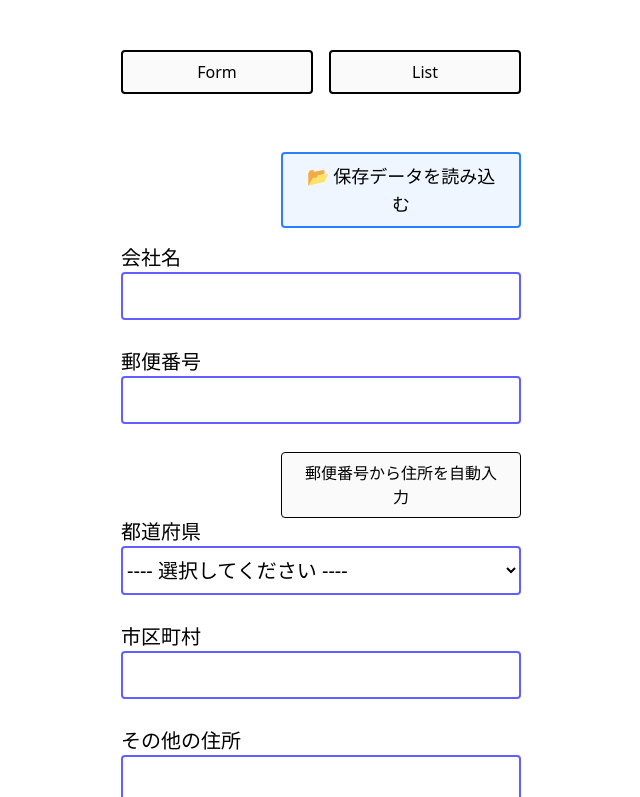
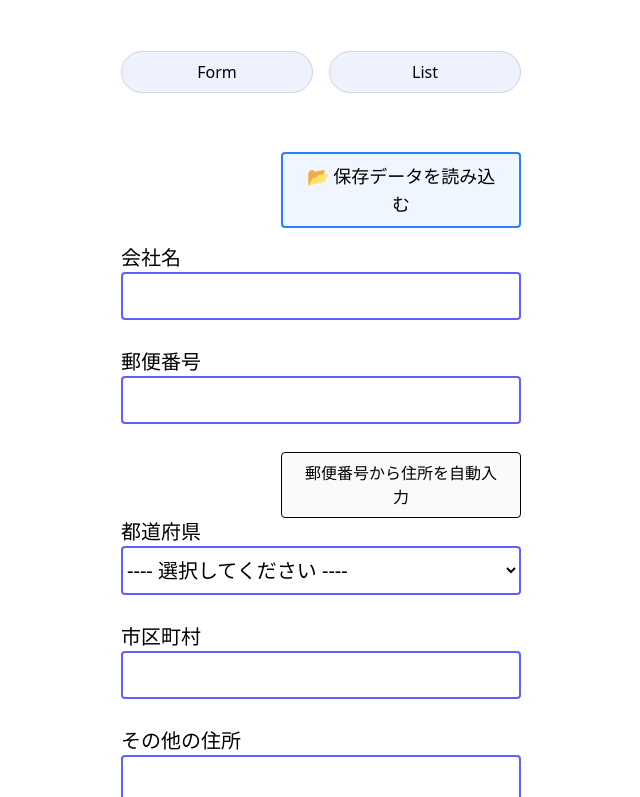
Before and after one commit to kawashima-cr/form, a React (Vite) app: page / in a window 1280 px wide. Shown: the top 797 px of the page, without its empty margins (319-959 px from the left). Built offline with nearby package versions, Linux system fonts and the light colour scheme.

Commit message:
feat: ボタンのスタイルを改善し、フォーム送信時のアラートを削除

```diff
--- a/src/app/App.tsx
+++ b/src/app/App.tsx
@@ -12,13 +12,13 @@ function App() {
       <nav className="w-100 h-20 mx-auto flex items-center justify-center mb-10">
         <button
           onClick={() => setPage("form")}
-          className="w-50 p-2 border-2 rounded mr-4  bg-neutral-50 hover:bg-neutral-200"
+          className="w-50 p-2 border border-zinc-300 hover:border-zinc-400 rounded-3xl mr-4 bg-indigo-50 hover:bg-indigo-100 "
         >
           Form
         </button>
         <button
           onClick={() => setPage("list")}
-          className="w-50 p-2  border-2 rounded bg-neutral-50 hover:bg-neutral-200"
+          className="w-50 p-2 border border-zinc-300 hover:border-zinc-400 rounded-3xl bg-indigo-50 hover:bg-indigo-100 "
         >
           List
         </button>
--- a/src/components/pages/form/Form.tsx
+++ b/src/components/pages/form/Form.tsx
@@ -68,12 +68,10 @@ export default function Form() {
 
       if (result.success) {
         console.log("送信成功:", result.data);
-        alert("送信成功しました！");
         resetForm();
       }
     } catch (error) {
       console.error("送信エラー:", error);
-      alert("送信失敗しました。");
     }
   };
 
@@ -103,7 +101,6 @@ export default function Form() {
 
   const handleLoadData = (loadedData: FormDataType) => {
     setData(loadedData);
-    alert("データを読み込みました！");
   };
 
   return (
```
